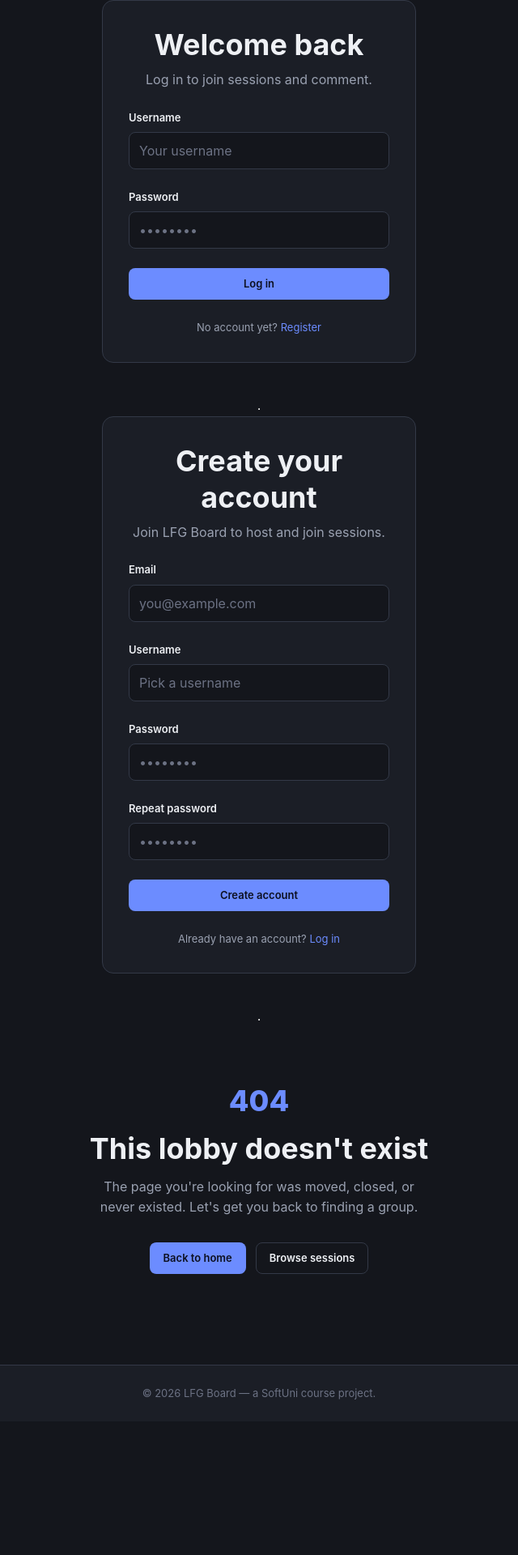
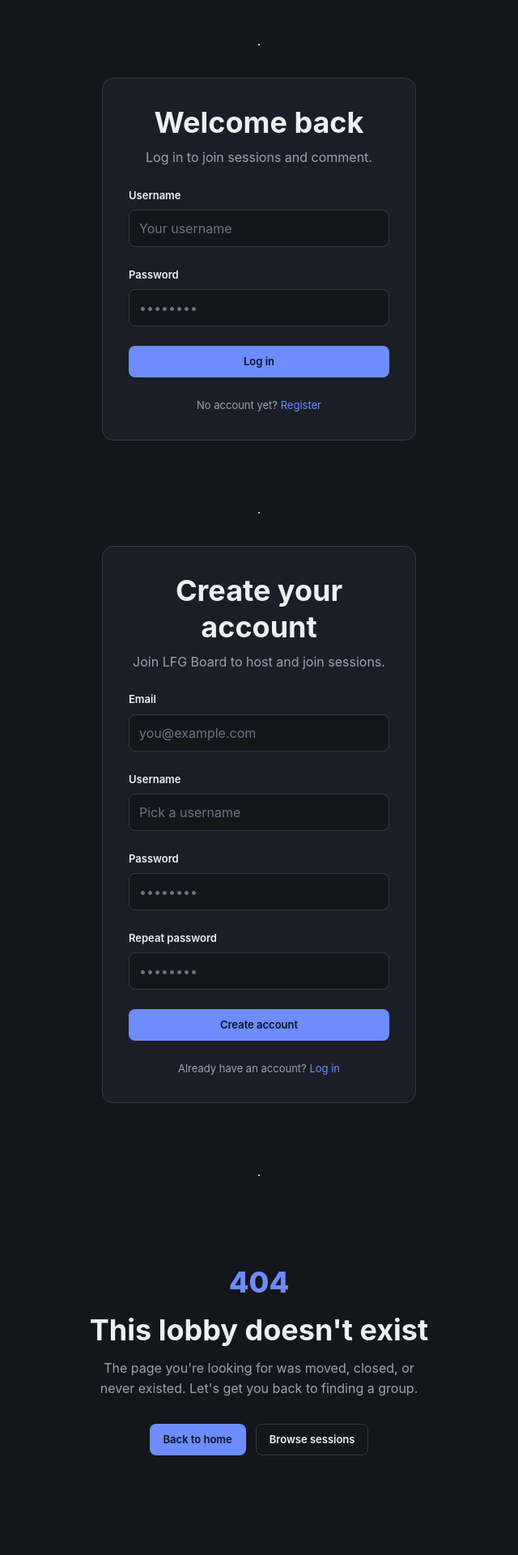
Before and after one commit to YanchevB/looking-for-group-board, a React (Vite) app: page / in a window 1280 px wide. Shown: the part 845-2765 px from the top of the page at 81% size, without its empty margins (320-960 px from the left). Before the commit the page ends 2600 px from the top, so only its background shows below. Built offline with nearby package versions, Linux system fonts and the light colour scheme.

Commit message:
fix: add main tag with class for styling purposes

```diff
--- a/src/pages/CatalogPage.jsx
+++ b/src/pages/CatalogPage.jsx
@@ -6,6 +6,8 @@ import '../styles/feedback.css';
 
 export default function CatalogPage() {
     return (
+        <main className="page-main">
+            <div className="container">
                 <section className="section">
                     <div className="section__heading">
                         <h1>Open sessions</h1>
@@ -186,6 +188,7 @@ export default function CatalogPage() {
                         </article>
                     </div>
                 </section>
-
+            </div>
+        </main>
     );
 }
--- a/src/pages/CreateSessionPage.jsx
+++ b/src/pages/CreateSessionPage.jsx
@@ -5,6 +5,7 @@ import '../styles/form.css';
 
 export default function CreateSessionPage() {
     return (
+        <main className="page-main">
             <div className="container" style={{ maxWidth: 640 }}>
                 <section className="section surface" style={{ padding: "var(--space-6)" }}>
                     <h1 style={{ marginBottom: "var(--space-5)" }}>Host a session</h1>
@@ -82,5 +83,6 @@ export default function CreateSessionPage() {
                     </form>
                 </section>
             </div>
+        </main>
     );
 }
--- a/src/pages/EditSessionPage.jsx
+++ b/src/pages/EditSessionPage.jsx
@@ -5,8 +5,8 @@ import '../styles/form.css';
 
 export default function EditSessionPage() {
     return (
+        <main className="page-main">
             <div className="container" style={{ maxWidth: 640 }}>
-            <div className="mockup-note">Edit session — pre-filled form</div>
                 <section className="section surface" style={{ padding: "var(--space-6)" }}>
                     <h1 style={{ marginBottom: "var(--space-5)" }}>Edit session</h1>
                     <form className="form">
@@ -91,6 +91,6 @@ export default function EditSessionPage() {
                     </form>
                 </section>
             </div>
-
+        </main>
     );
 }
--- a/src/pages/LoginPage.jsx
+++ b/src/pages/LoginPage.jsx
@@ -5,6 +5,7 @@ import '../styles/form.css';
 
 export default function LoginPage() {
     return (
+        <main className="page-main">
             <div className="container" style={{ maxWidth: 420 }}>
                 <section className="section surface" style={{ padding: "var(--space-6)" }}>
                     <h1 style={{ marginBottom: "var(--space-2)", textAlign: "center" }}>
@@ -57,5 +58,6 @@ export default function LoginPage() {
                     </p>
                 </section>
             </div>
+        </main>
     );
 }
--- a/src/pages/MySessionsPage.jsx
+++ b/src/pages/MySessionsPage.jsx
@@ -7,6 +7,7 @@ import '../styles/feedback.css';
 
 export default function MySessionsPage() {
     return (
+        <main className="page-main">
             <div className="container">
                 <h1 style={{ marginBottom: "var(--space-6)" }}>My sessions</h1>
 
@@ -130,5 +131,6 @@ export default function MySessionsPage() {
                     </div>
                 </section>
             </div>
+        </main>
     );
 }
--- a/src/pages/NotFoundPage.jsx
+++ b/src/pages/NotFoundPage.jsx
@@ -3,6 +3,7 @@ import '../styles/button.css';
 
 export default function NotFoundPage() {
     return (
+        <main className="page-main">
             <div
                 className="container"
                 style={{ textAlign: "center", paddingBlock: "var(--space-8)" }}
@@ -31,5 +32,6 @@ export default function NotFoundPage() {
                     </a>
                 </div>
             </div>
+        </main>
     );
 }
--- a/src/pages/RegisterPage.jsx
+++ b/src/pages/RegisterPage.jsx
@@ -5,6 +5,7 @@ import '../styles/form.css';
 
 export default function RegisterPage() {
     return (
+        <main className="page-main">
             <div className="container" style={{ maxWidth: 420 }}>
                 <section className="section surface" style={{ padding: "var(--space-6)" }}>
                     <h1 style={{ marginBottom: "var(--space-2)", textAlign: "center" }}>
@@ -83,5 +84,6 @@ export default function RegisterPage() {
                     </p>
                 </section>
             </div>
+        </main>
     );
 }
--- a/src/pages/SessionDetailPage.jsx
+++ b/src/pages/SessionDetailPage.jsx
@@ -8,6 +8,7 @@ import '../styles/comments.css';
 
 export default function SessionDetailPage() {
     return (
+        <main className="page-main">
             <div className="container">
                 <div className="session-details">
                     <div className="session-details__header">
@@ -143,6 +144,6 @@ export default function SessionDetailPage() {
                     </div>
                 </div>
             </div>
-
+        </main>
     );
 }
```
Lines whose indentation alone changed are shown as unchanged.
